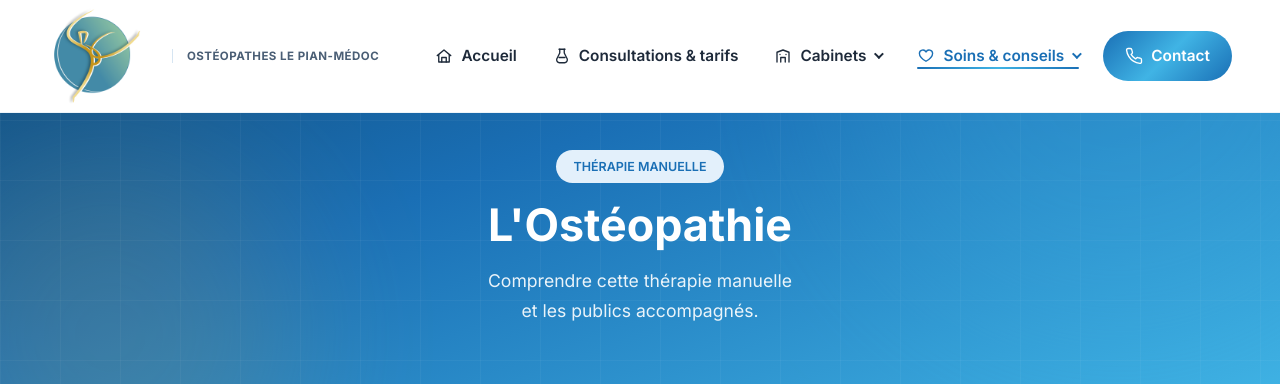
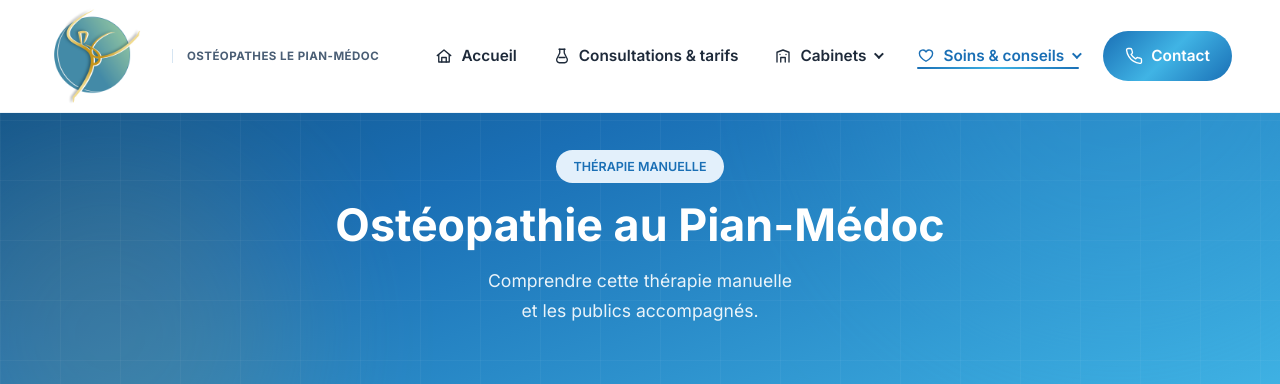
Before and after one commit to PRAFUL33290/ost-opathes-lepianmedoc.fr, a website: page osteopathie.html in a window 1280 px wide. Shown: the top 384 px of the page. Drawn offline with Linux system fonts and the light colour scheme.

Commit message:
Améliore le ciblage SEO local: osteopathie.html

```diff
--- a/osteopathie.html
+++ b/osteopathie.html
@@ -87,7 +87,7 @@
         <div class="page-banner__orb" aria-hidden="true"></div>
         <div class="container fade-up">
             <span class="section__tag" style="margin-bottom: 18px; display:inline-block;">Thérapie manuelle</span>
-            <h1>L'Ostéopathie</h1>
+            <h1>Ostéopathie au Pian-Médoc</h1>
             <p>Comprendre cette thérapie manuelle<br>et les publics accompagnés.</p>
         </div>
     </section>
```
